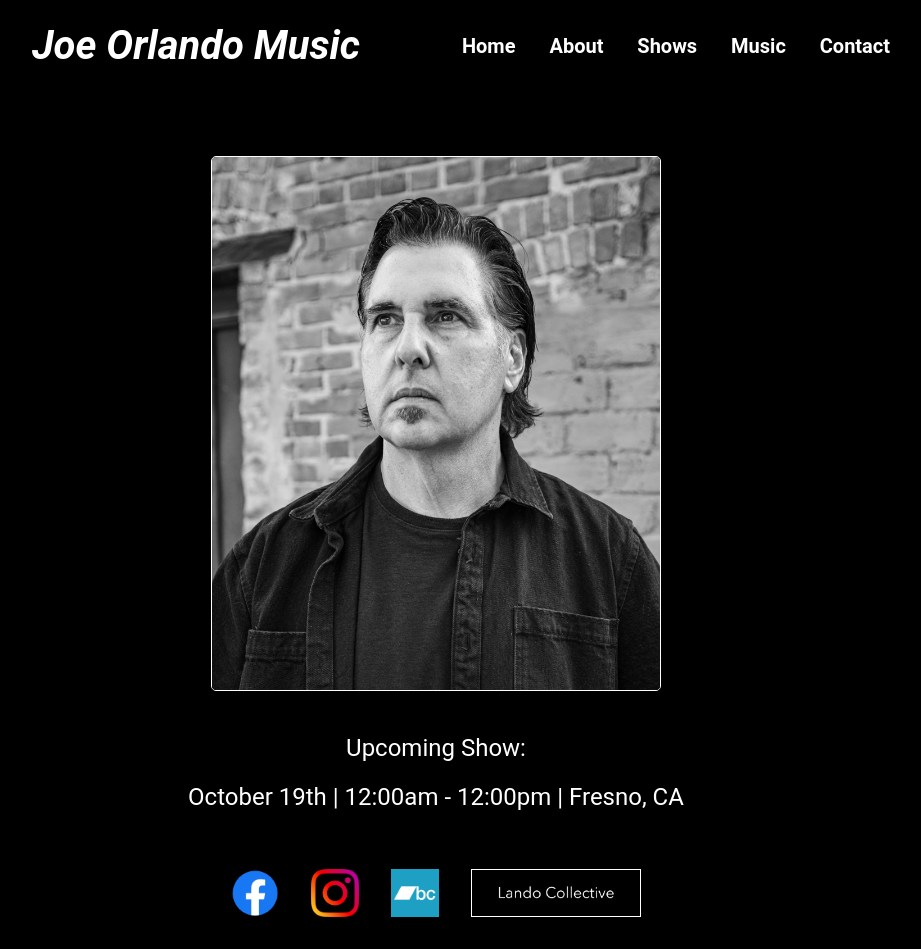
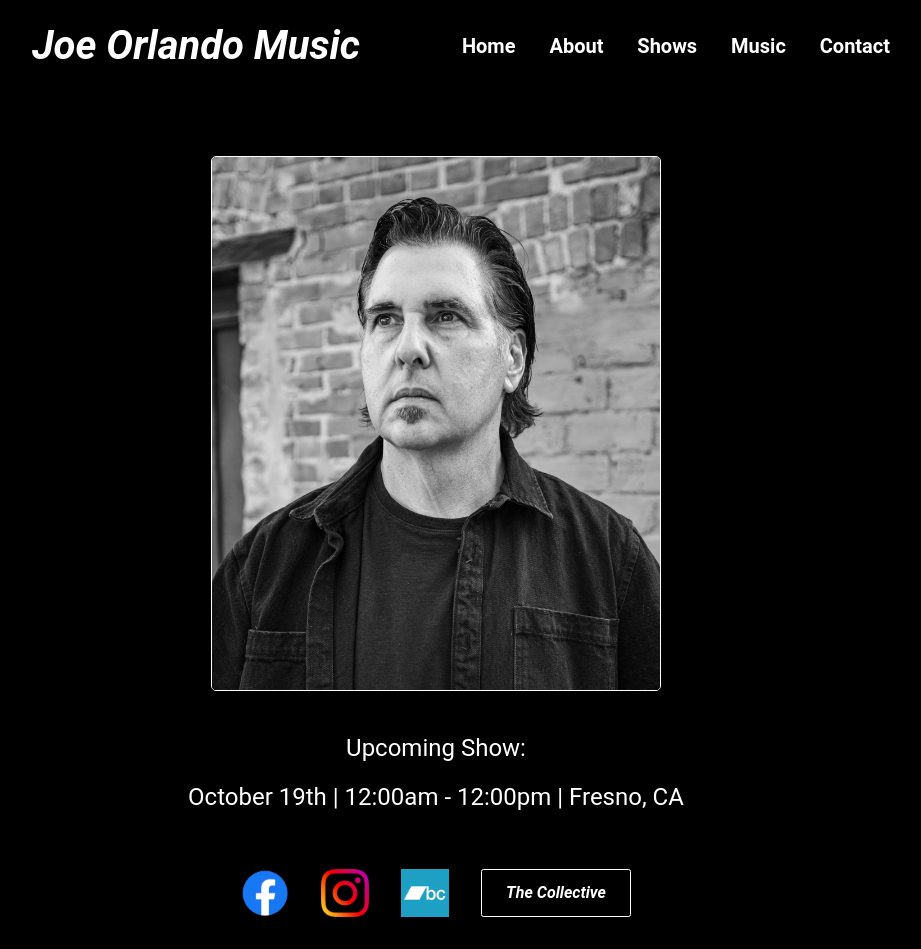
Before and after one commit to Robertjo97/JoeOrlandoMusic, a React (Vite) app: page / in a window 1280 px wide. Shown: the top 949 px of the page, without its empty margins (204-1125 px from the left). Built offline with nearby package versions, Linux system fonts and the light colour scheme.

Commit message:
update collective

```diff
--- a/src/Home/Home.css
+++ b/src/Home/Home.css
@@ -38,13 +38,25 @@
   margin: 1rem;
 }
 
+.socials a {
+  text-decoration: none;
+}
+
 .icons {
   height: 48px;
   width: auto;
 }
 
-#LC {
+.collective-container {
+  display:flex;
+  align-items: center;
+  justify-content: center;
   border: 1px solid white;
+  border-radius: 2.5px;
+  font-weight:bold;
+  font-style: italic;
+  height:48px;
+  width: 150px;
 }
 
 @media (max-width: 600px) {
@@ -52,7 +64,7 @@
     width: 75%;
   }
 
-  .icons {
+  .icons, .collective-container {
     height: 36px;
     width: auto;
   }
--- a/src/Home/Socials.jsx
+++ b/src/Home/Socials.jsx
@@ -27,14 +27,7 @@ const Socials = () => {
           </a>
         </li>
         <li>
-          <a href="https://www.facebook.com/LandoCollective">
-            <img
-              className="icons"
-              id="LC"
-              src={collectivefb}
-              alt="LandoCollective facebook link"
-            ></img>
-          </a>
+          <a href="https://www.facebook.com/LandoCollective"><div className="collective-container">The Collective</div></a>
         </li>
       </ul>
     </div>
```
